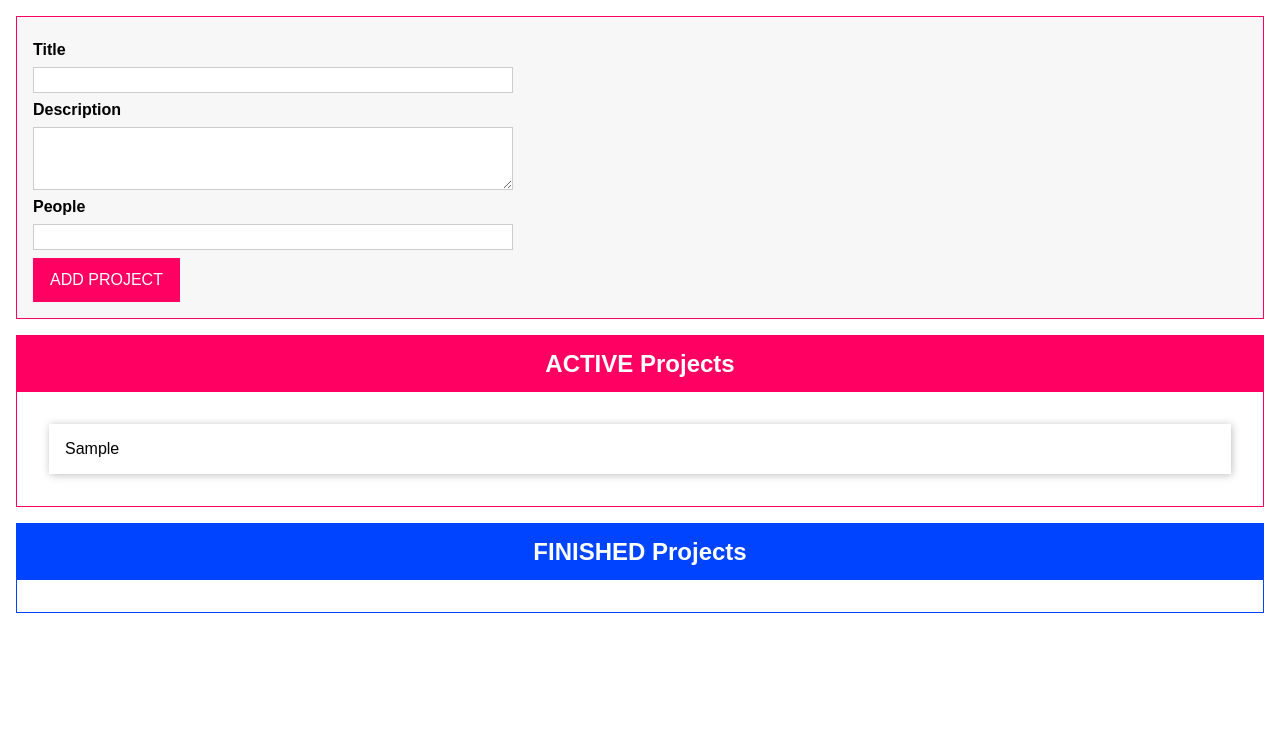
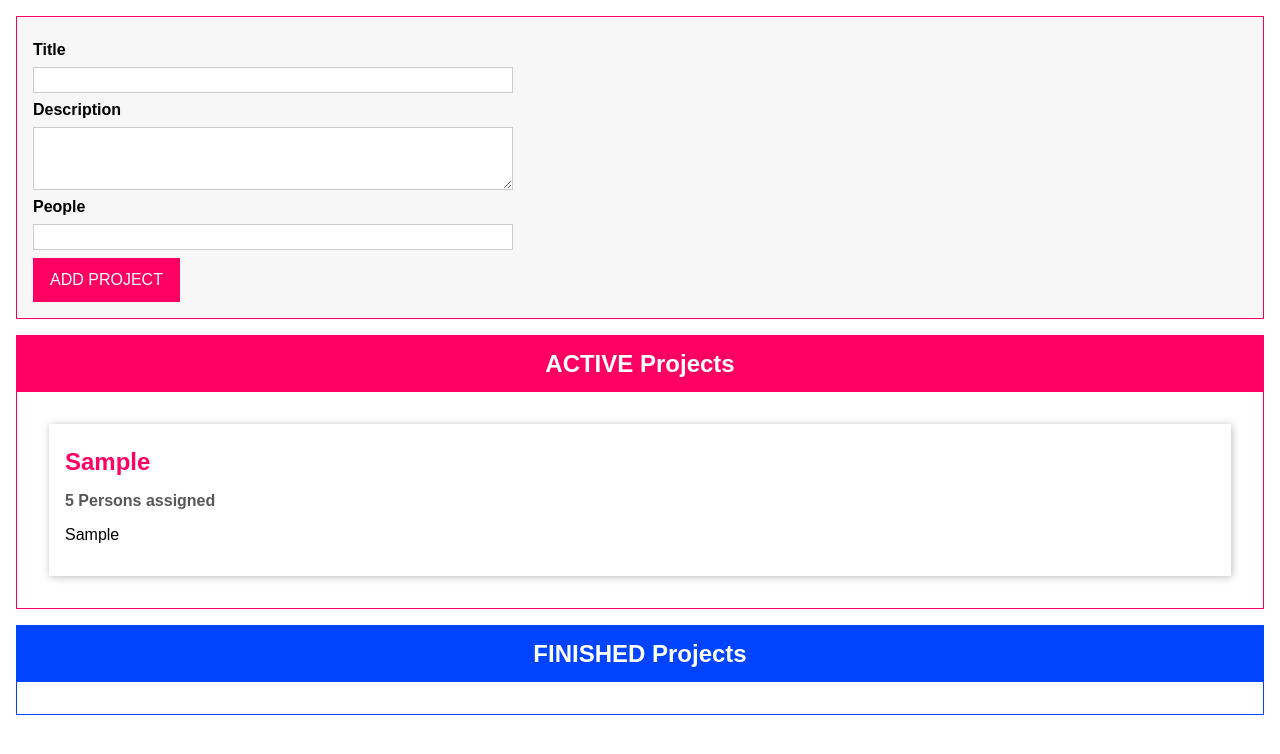
Before and after one commit to scimitar19/To-Do-List, a website with bundled scripts: page index.html in a window 1280 px wide. Both pictures are taken after typing "Sample", "Sample", "5" into the empty fields and a click on the button "ADD PROJECT". Built offline with nearby package versions, Linux system fonts and the light colour scheme.

Commit message:
added ProjectItem class

```diff
--- a/index.html
+++ b/index.html
@@ -28,7 +28,11 @@
       </form>
     </template>
     <template id="single-project">
-      <li></li>
+      <li>
+        <h2></h2>
+        <h3></h3>
+        <p></p>
+      </li>
     </template>
     <template id="project-list">
       <section class="projects">
--- a/src/app.ts
+++ b/src/app.ts
@@ -148,6 +148,35 @@ abstract class Component<T extends HTMLElement, U extends HTMLElement> {
   abstract config(): void;
   abstract renderContent(): void;
 }
+// ProjectItem class
+
+class ProjectItem extends Component <HTMLDivElement, HTMLElement> {
+  private project: Project;
+
+  get person() {
+    const people = this.project.numbOfPeople.toString()
+    if(people === "1") {
+      return `${people} Person assigned`
+    }
+    return `${people} Persons assigned`
+  }
+
+  constructor(hostId: string, project: Project) {
+    super("single-project", hostId, false, project.id)
+    this.project = project;
+
+    this.config();
+    this.renderContent();
+  }
+
+  config() {}
+  renderContent() {
+      this.element.querySelector("h2")!.textContent = this.project.title;
+      // this.element.querySelector("h3")!.textContent = this.project.numbOfPeople.toString() + " Persons assigned";
+      this.element.querySelector("h3")!.textContent = this.person;
+      this.element.querySelector("p")!.textContent = this.project.description;
+  }
+}
 
 class ProjectList extends Component<HTMLDivElement, HTMLElement> {
   assignedProjects: Project[];
@@ -175,7 +204,7 @@ class ProjectList extends Component<HTMLDivElement, HTMLElement> {
   renderContent() {
     const listId = `${this.type}-projects-list`;
     this.element.querySelector("h2")!.textContent =
-      this.type.toUpperCase() + " Projects";
+    this.type.toUpperCase() + " Projects";
     this.element.querySelector("ul")!.id = listId;
   }
 
@@ -187,10 +216,9 @@ class ProjectList extends Component<HTMLDivElement, HTMLElement> {
       "active-projects-list"
     )! as HTMLUListElement;
     listEl.innerHTML = "";
+    // this.assignedProjects = [...this.assignedProjects]
     for (const prjItem of this.assignedProjects) {
-      const listItem = document.createElement("li");
-      listItem.textContent = prjItem.title;
-      listElActive.appendChild(listItem);
+       new ProjectItem(this.element.querySelector("ul")!.id, prjItem)
     }
   }
 }
```
Also changed, not shown: dist/app.js.
